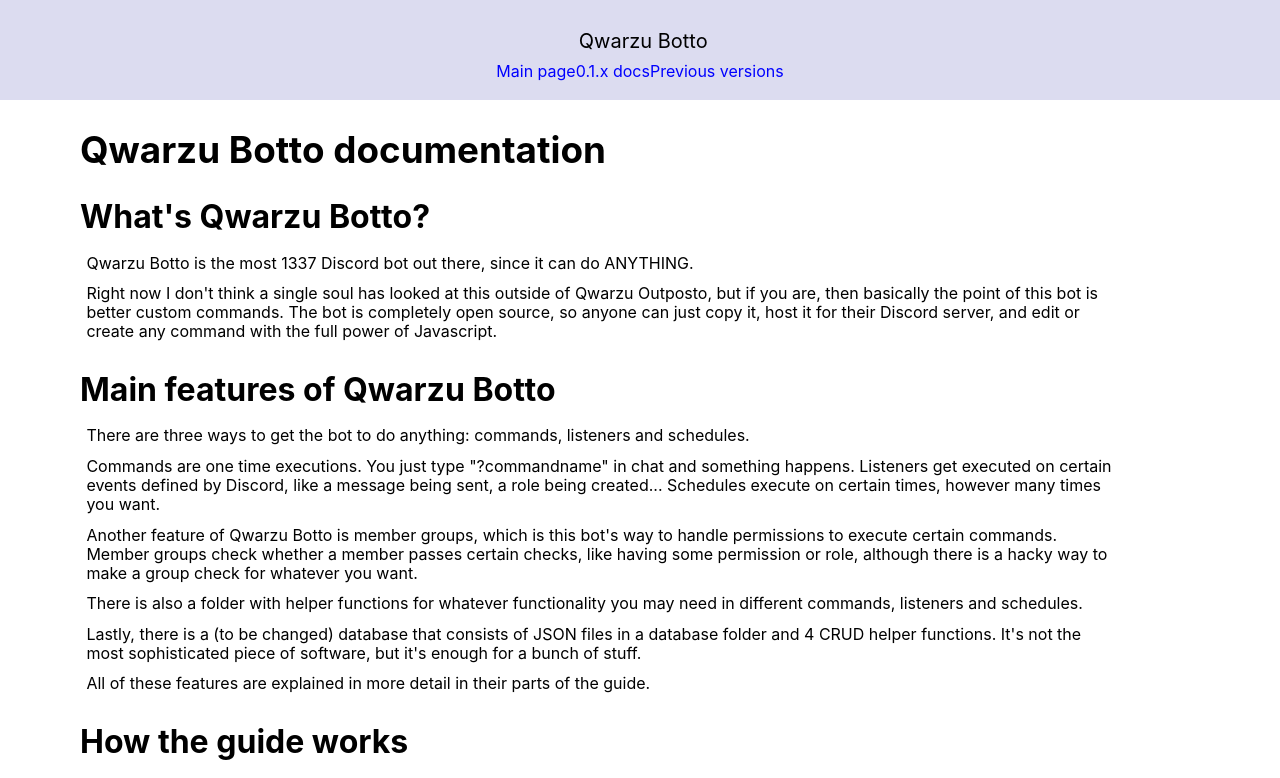
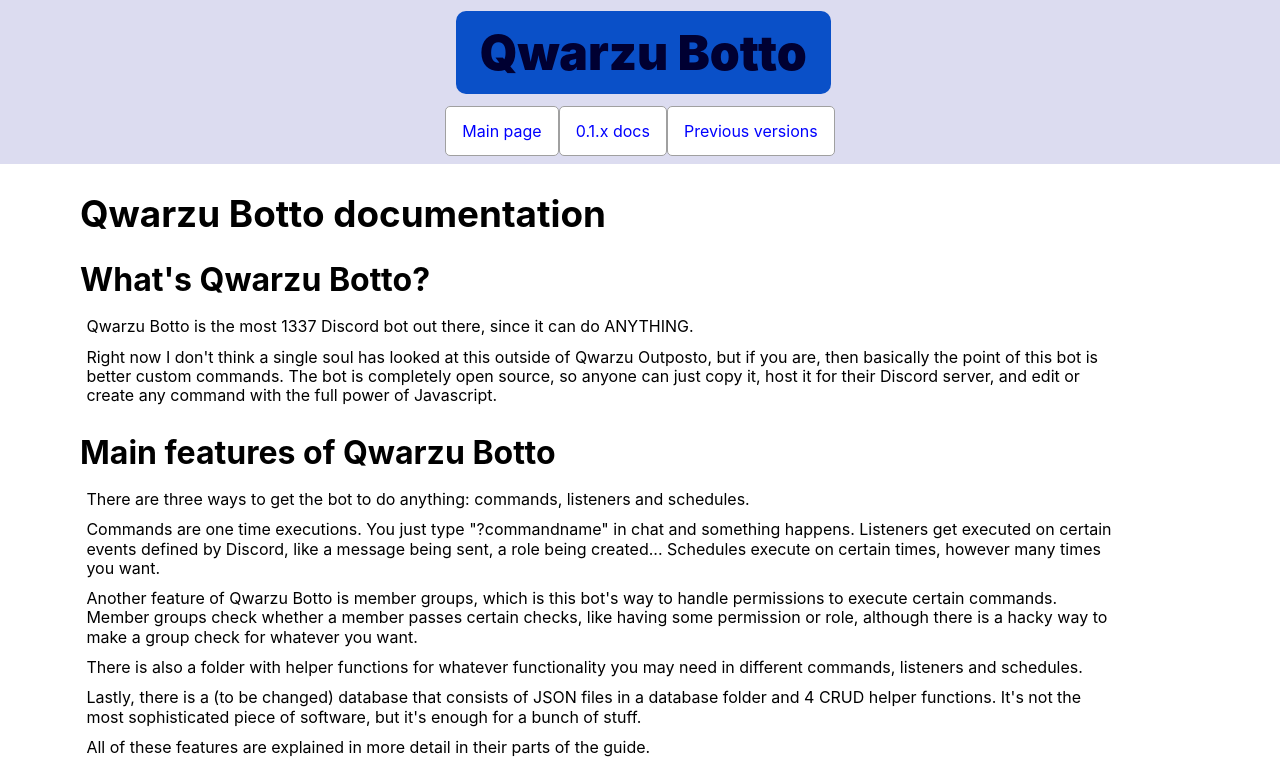
Before and after one commit to DeltaWither/Qwarzu-botto, a Next.js app: page / in a window 1280 px wide. Shown: the top 778 px of the page. Built offline with nearby package versions, Linux system fonts and the light colour scheme.

Commit message:
Added css to the header

```diff
--- a/components/Header.jsx
+++ b/components/Header.jsx
@@ -6,7 +6,7 @@
         <header id={styles.mainHeader}>
           <p>Qwarzu Botto</p>
 
-          <div className="links">
+          <div className={styles.links}>
 
             <Link className="linkBox" href="/">
               <a>Main page</a>
--- a/components/Header.module.css
+++ b/components/Header.module.css
@@ -5,13 +5,28 @@
     justify-content: center;
     background-color: rgb(220, 220, 240);
     width: 100%;
-    height: 100px;
 }
 
 #mainHeader p {
-    font-size: 20px;
+    font-size: 3rem;
+    color: rgb(0, 0, 50);
+    background-color: rgb(10, 80, 200);
+    padding: 2rem 1.5rem 2rem 1.5rem;
+    font-weight: 900;
+    border-radius: 10px;
 }
 
-.linkBox {
+.links {
+    display: flex;
+}
 
+.links a {
+    padding: 1rem;
+    margin-bottom: 0.5rem;
+    background-color: rgb(255, 255, 255);
+
+    border-style: solid;
+    border-width: 1px;
+    border-radius: 5px;
+    border-color: rgb(160, 160, 160);
 }
```
